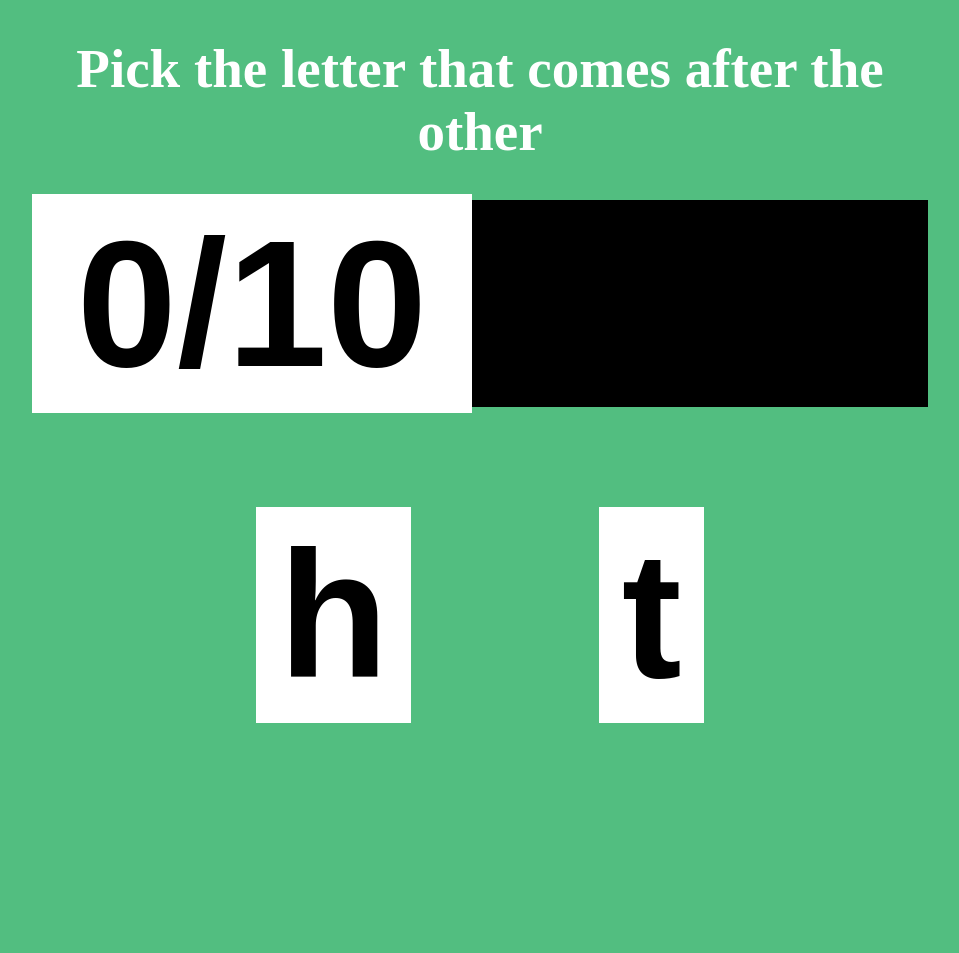
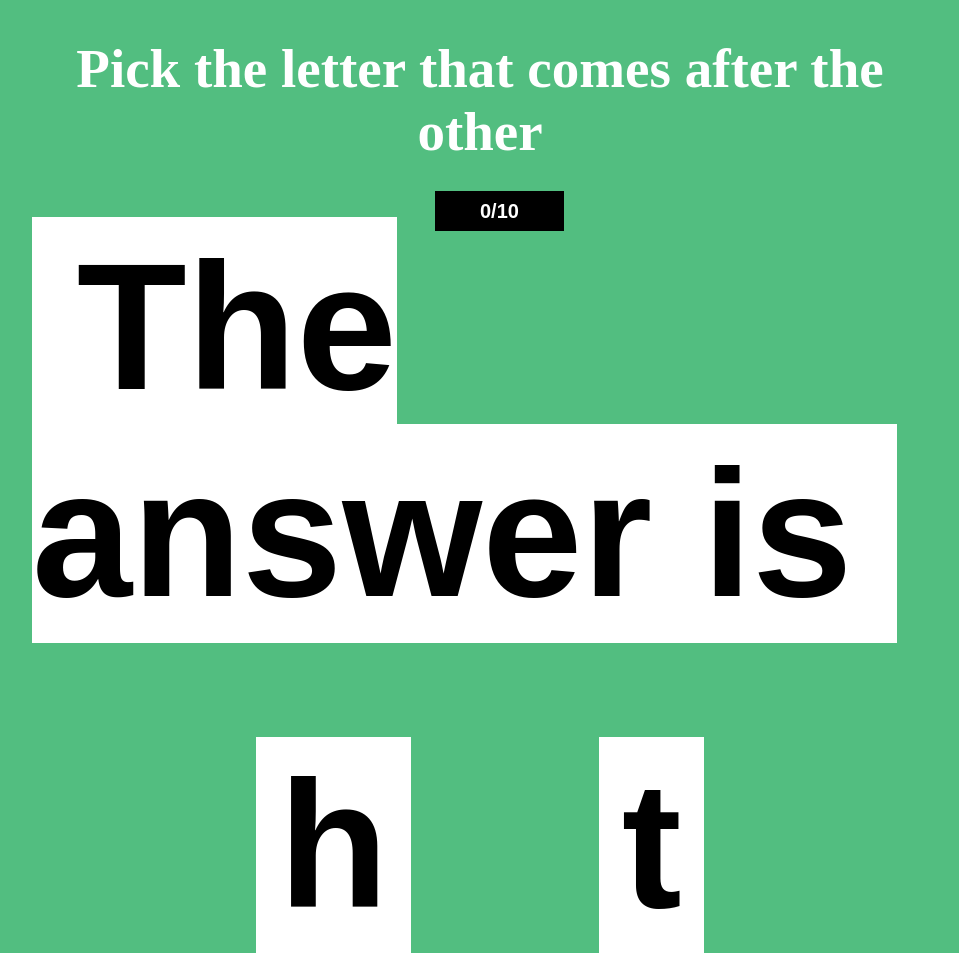
Before and after one commit to attila-m/abchelper, a plain HTML site: page index.html in a window 1280 px wide. Shown: the whole page, without its empty margins (160-1119 px from the left). Before the commit the page ends 800 px from the top, so only its background shows below. Drawn offline with nearby package versions, Linux system fonts and the light colour scheme.

Commit message:
Add counter reset and posfix, message basis

```diff
--- a/abchelper.js
+++ b/abchelper.js
@@ -45,7 +45,8 @@ function testLetterPosition(){
 
 $(document).ready(function() {
 
-   var correctCounter = 0;
+    var correctCounter = 0;
+    var resultMessage = "";
 
     fillLetters();
 
@@ -63,14 +64,25 @@ $(document).ready(function() {
         $('#counter').html(correctCounter + '/10');
     }
 
+    writeResultMessage();
+
+    function writeResultMessage() {
+        $('#resultMessage').html('The answer is ' + resultMessage)
+    }
     var answerIs = new Boolean();
+
+    // The code duplication is getting out of hand here
 
     $('#letterOne').on('click', function() {
         answerIs = assessAnswer($('#letterOne').html(), $('#letterTwo').html());
         if (answerIs) {
+            if(correctCounter > 10) {
+                correctCounter = 0;
+            }
             correctCounter++;
             writeCorrectCounter();
         }
+
         // LOG
         console.log('User has clicked letter ' + $('#letterOne').html().toUpperCase());
         console.log(answerIs);
@@ -82,7 +94,11 @@ $(document).ready(function() {
         if (answerIs) {
             correctCounter++;
             writeCorrectCounter();
+            if(correctCounter > 9) {
+                correctCounter = 0;
+            }
         }
+
         // LOG
         console.log('User has clicked letter ' + $('#letterTwo').html().toUpperCase());
         console.log(answerIs);
--- a/index.html
+++ b/index.html
@@ -10,8 +10,11 @@
 
 <body>
     <h1>Pick the letter that comes after the other</h1>
-    <div class='counter'>
-        <span id='counter'></span>
+    <div>
+        <span class='counter' id='counter'></span>
+    </div>
+    <div>
+        <span class='resultMessage' id='resultMessage'></span>
     </div>
     <div class='letters'>
         <span id='letterOne'></span>
--- a/main.css
+++ b/main.css
@@ -24,9 +24,11 @@ span {
 }
 
 .counter {
-    font-size: 50px;
+    font-size: 20px;
     background-color: black;
     color: white;
+    text-align: center;
+    margin-left: 45%;
 }
 
 #letterOne {
```
